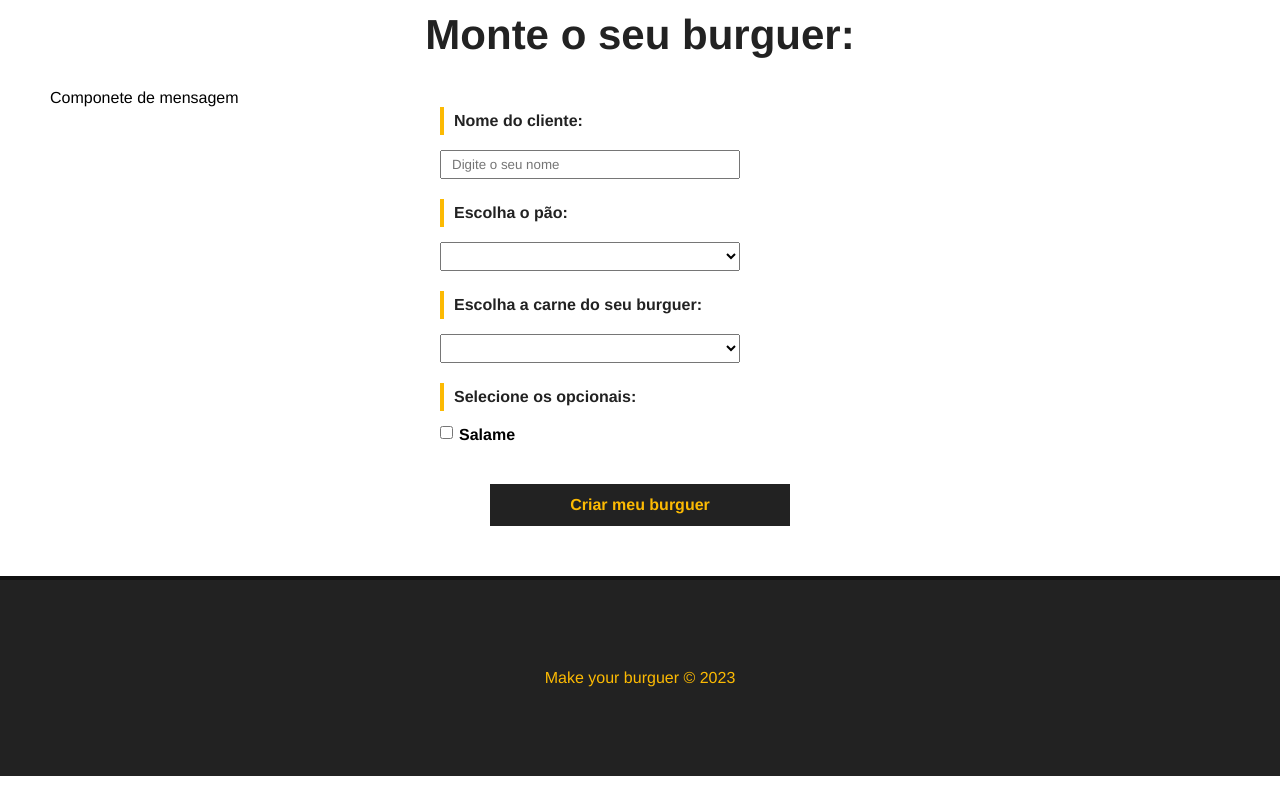
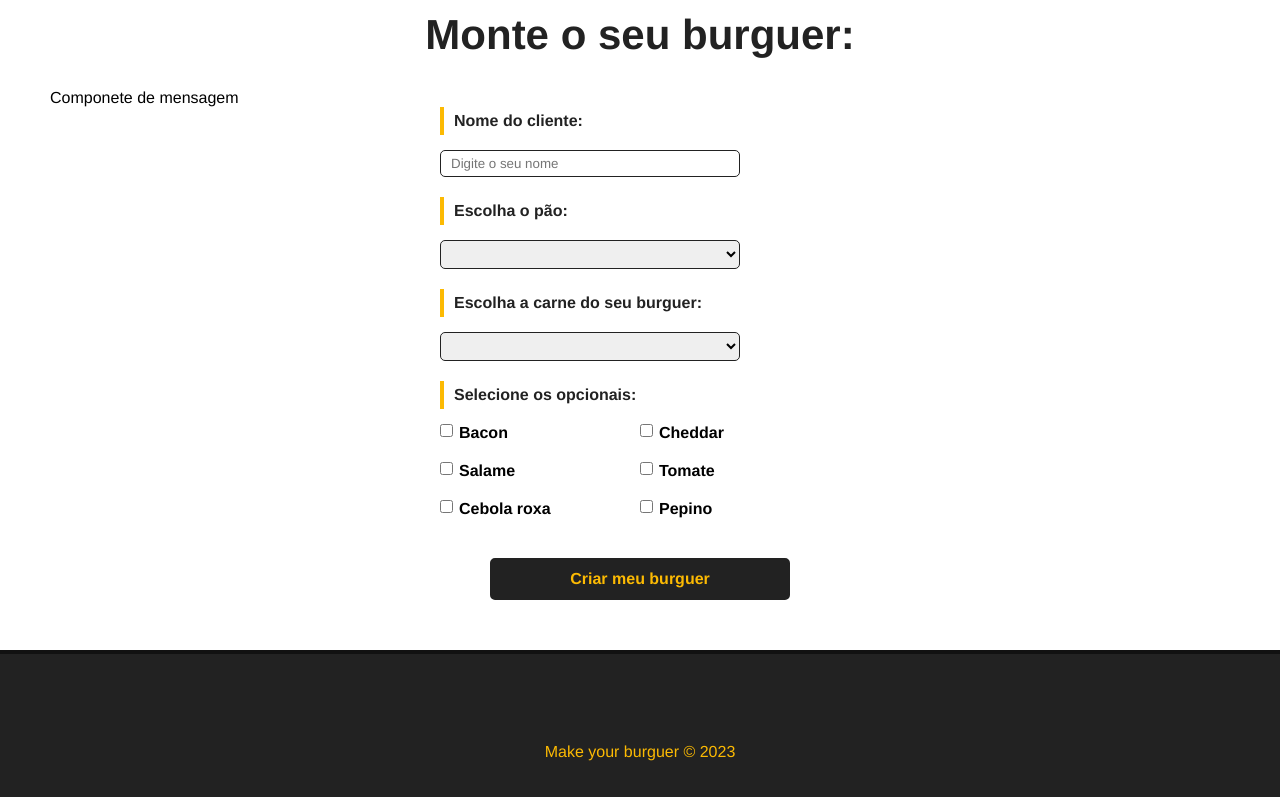
Before and after one commit to Emerson916/make-your-burger, a Vue app: page / in a window 1280 px wide. Shown: the part 617-1414 px from the top of the page. Before the commit the page ends 1393 px from the top, so only its background shows below. Built offline with nearby package versions, Linux system fonts and the light colour scheme; data requests are answered from the project's data file.

Commit message:
aula 25 - Resgatando dados do banco e inserindo no formulário

```diff
--- a/db/db.json
+++ b/db/db.json
@@ -1,6 +1,6 @@
 {
   "ingredientes": {
-    "paes": [
+    "breadsDate": [
       {
         "id": 1,
         "tipo": "Italiano Branco"
@@ -18,7 +18,7 @@
         "tipo": "Integral"
       }
     ],
-    "carnes": [
+    "meatData": [
       {
         "id": 1,
         "tipo": "Maminha"
@@ -36,7 +36,7 @@
         "tipo": "Veggie burger"
       }
     ],
-    "opcionais": [
+    "optionsData": [
       {
         "id": 1,
         "tipo": "Bacon"
--- a/package.json
+++ b/package.json
@@ -9,6 +9,7 @@
     "server": "json-server --watch db/db.json"
   },
   "dependencies": {
+    "axios": "^1.2.5",
     "json-server": "^0.17.1",
     "vue": "^3.2.45",
     "vue-router": "^4.1.6"
--- a/src/components/BurguerForm.vue
+++ b/src/components/BurguerForm.vue
@@ -18,33 +18,80 @@
         <label for="bread">Escolha o pão:</label>
         <select form="bread" v-model="bread">
           <option value="">Selecione seu pão</option>
-          <option value="Integral">Integral</option>
+          <option
+            v-for="bread in breadsDate"
+            v-bind:key="bread.id"
+            v-bind:value="bread.tipo"
+          >
+            {{ bread.tipo }}
+          </option>
         </select>
       </div>
       <div class="input-container">
         <label for="meat">Escolha a carne do seu burguer:</label>
         <select form="meat" v-model="meat">
           <option value="">Selecione o tipo da carne</option>
-          <option value="picanha">Picanha</option>
+          <option
+            v-for="meat in meatData"
+            v-bind:key="meat.id"
+            v-bind:value="meat.tipo"
+          >
+            {{ meat.tipo }}
+          </option>
         </select>
       </div>
       <div id="options-container" class="input-container">
         <label id="options-title" for="options">Selecione os opcionais:</label>
-        <div class="checkbox-container">
-            <input type="checkbox" name="options" v-model="options" value="salami">
-            <span>Salame</span>
+        <div class="checkbox-container" v-for="optionsItens in optionsData" v-bind:key="optionsItens.id">
+          <input
+            type="checkbox"
+            name="options"
+            v-model="options"
+            v-bind:value="optionsItens.tipo"
+          />
+          <span>{{optionsItens.tipo}}</span>
         </div>
       </div>
       <div class="input-container">
-        <input type="submit" class="submit-btn" value="Criar meu burguer">
+        <input type="submit" class="submit-btn" value="Criar meu burguer" />
       </div>
     </form>
   </div>
 </template>
 
 <script>
+import axios from "axios";
 export default {
   name: "BurguerForm",
+
+  data() {
+    return {
+      //estado que guarda os valores que VEM do servidor
+      breadsDate: null,
+      meatData: null,
+      optionsData: null,
+
+      //estado que guarda os valores que VÃO para o servidor
+      name: null,
+      bread: null,
+      meat: null,
+      options: [],
+      status: "Solicitado",
+      msg: null,
+    };
+  },
+  methods: {
+    async getIngredients() {
+      await axios.get("http://localhost:3000/ingredientes").then((response) => {
+        (this.breadsDate = response.data.breadsDate),
+          (this.meatData = response.data.meatData),
+          (this.optionsData = response.data.optionsData);
+      });
+    },
+  },
+  mounted() {
+    this.getIngredients();
+  },
 };
 </script>
 
@@ -61,11 +108,15 @@ export default {
 label {
   font-weight: bold;
   margin-bottom: 15px;
-    color: #222;;
+  color: #222;
   padding: 5px 10px;
   border-left: 4px solid #fcba03;
 }
-  input, select {
+input,
+select {
+  border: 1px solid #222;
+  outline-style: none;
+  border-radius: 5px;
   padding: 5px 10px;
   width: 300px;
 }
@@ -92,14 +143,14 @@ export default {
 }
 .submit-btn {
   background-color: #222;
-    color:#fcba03;
+  color: #fcba03;
   font-weight: bold;
   border: 2px solid #222;
   padding: 10px;
   font-size: 16px;
   margin: 0 auto;
   cursor: pointer;
-    transition: .5s;
+  transition: 0.5s;
 }
 .submit-btn:hover {
   background-color: transparent;
```
Also changed, not shown: 1 other file (tests, documents, lock files or other folders). Lines whose indentation alone changed are shown as unchanged.
